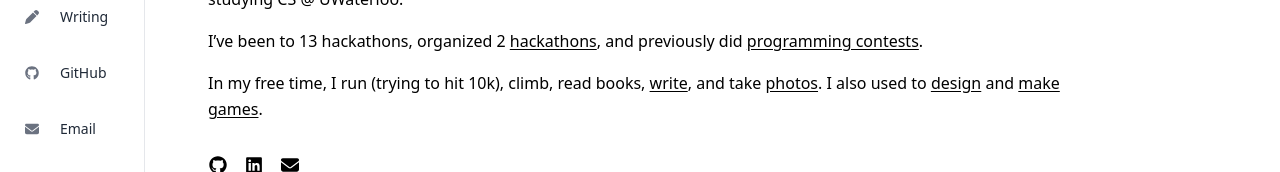
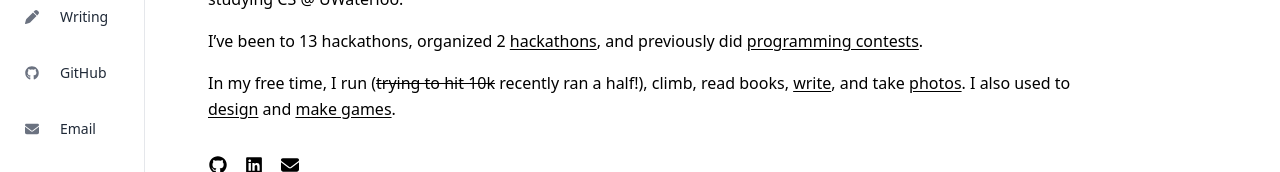
Before and after one commit to MiniCube11/website, a Next.js app: page / in a window 1280 px wide. Shown: the part 196-368 px from the top of the page. Built offline with nearby package versions, Linux system fonts and the light colour scheme; no server answers.

Commit message:
update about

```diff
--- a/app/page.tsx
+++ b/app/page.tsx
@@ -24,7 +24,7 @@ const HomePage = () => {
                         I’ve been to 13 hackathons, organized 2 <Link href="/writing/jamhacks8" className="link-muted">hackathons</Link>, and previously did <Link href="/writing/cp-journey" className="link-muted">programming contests</Link>.
                     </p>
                     <p>
-                        In my free time, I run (trying to hit 10k), climb, read books, <Link href="/writing" className="link-muted">write</Link>, and take <Link href="/photos" className="link-muted">photos</Link>. I also used to <Link href="https://dribbble.com/MiniCube11" target="_blank" rel="noopener noreferrer" className="link-muted">design</Link> and <Link href="https://scratch.mit.edu/users/MiniCube11/" target="_blank" rel="noopener noreferrer" className="link-muted">make games</Link>.
+                        In my free time, I run (<s>trying to hit 10k</s> recently ran a half!), climb, read books, <Link href="/writing" className="link-muted">write</Link>, and take <Link href="/photos" className="link-muted">photos</Link>. I also used to <Link href="https://dribbble.com/MiniCube11" target="_blank" rel="noopener noreferrer" className="link-muted">design</Link> and <Link href="https://scratch.mit.edu/users/MiniCube11/" target="_blank" rel="noopener noreferrer" className="link-muted">make games</Link>.
                     </p>
                 </div>
                 <div className="mt-8 flex flex-wrap gap-x-4 gap-y-1">
```
